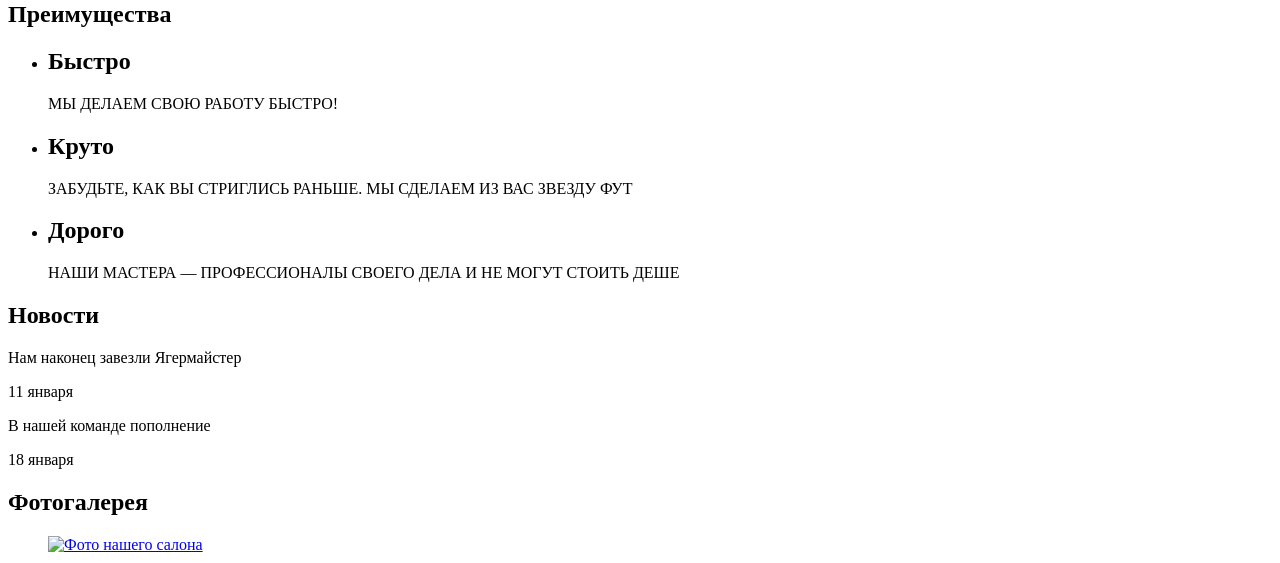
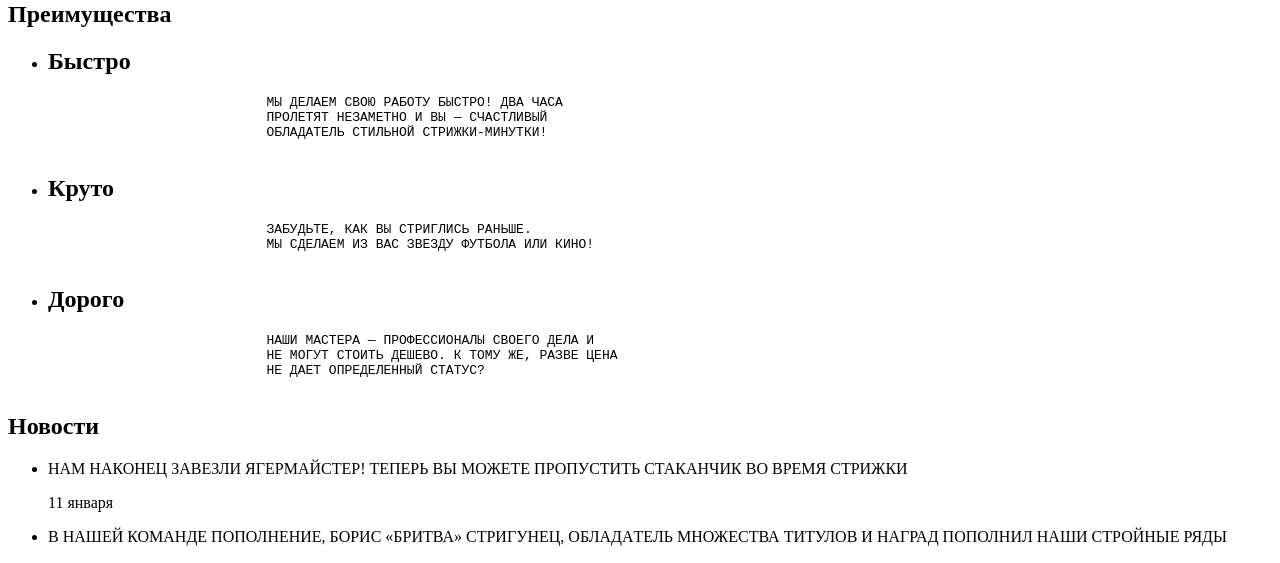
Before and after one commit to addicted-cyclist/borodinski, a plain HTML site: page index.html in a window 1280 px wide. Shown: the part 388-951 px from the top of the page. Drawn offline with Linux system fonts and the light colour scheme.

Commit message:
insert text in main's sections & add img to photogallery section

```diff
--- a/index.html
+++ b/index.html
@@ -34,37 +34,56 @@
             <ul>
                 <li>
                     <h2>Быстро</h2>
-                    <p>МЫ ДЕЛАЕМ СВОЮ РАБОТУ БЫСТРО!</p>
+                    <p>
+                        <pre>
+                            МЫ ДЕЛАЕМ СВОЮ РАБОТУ БЫСТРО! ДВА ЧАСА
+                            ПРОЛЕТЯТ НЕЗАМЕТНО И ВЫ — СЧАСТЛИВЫЙ
+                            ОБЛАДАТЕЛЬ СТИЛЬНОЙ СТРИЖКИ-МИНУТКИ!
+                        </pre>
+                    </p>
                 </li>
                 <li>
                     <h2>Круто</h2>
-                    <p>ЗАБУДЬТЕ, КАК ВЫ СТРИГЛИСЬ РАНЬШЕ. МЫ СДЕЛАЕМ ИЗ ВАС ЗВЕЗДУ ФУТ</p>
+                    <p>
+                        <pre>
+                            ЗАБУДЬТЕ, КАК ВЫ СТРИГЛИСЬ РАНЬШЕ.
+                            МЫ СДЕЛАЕМ ИЗ ВАС ЗВЕЗДУ ФУТБОЛА ИЛИ КИНО!
+                        </pre>
+                    </p>
                 </li>
                 <li>
                     <h2>Дорого</h2>
-                    <p>НАШИ МАСТЕРА — ПРОФЕССИОНАЛЫ СВОЕГО ДЕЛА И НЕ МОГУТ СТОИТЬ ДЕШЕ</p>
+                    <p>
+                        <pre>
+                            НАШИ МАСТЕРА — ПРОФЕССИОНАЛЫ СВОЕГО ДЕЛА И
+                            НЕ МОГУТ СТОИТЬ ДЕШЕВО. К ТОМУ ЖЕ, РАЗВЕ ЦЕНА
+                            НЕ ДАЕТ ОПРЕДЕЛЕННЫЙ СТАТУС?
+                        </pre>
+                    </p>
                 </li>
             </ul>
         </section>
 
         <section>
             <h2>Новости</h2>
-            <a href="#"></a>
-            <div>
-                <p>Нам наконец завезли Ягермайстер</p>
-                <time datetime="2024-01-11">11 января</time>
-            </div>
-            <div>
-                <p>В нашей команде пополнение</p>
-                <time datetime="2024-01-18">18 января</time>
-            </div>
+            <ul>
+                <li>
+                    <p>НАМ НАКОНЕЦ ЗАВЕЗЛИ ЯГЕРМАЙСТЕР! ТЕПЕРЬ ВЫ МОЖЕТЕ ПРОПУСТИТЬ СТАКАНЧИК ВО ВРЕМЯ СТРИЖКИ</p>
+                    <time datetime="2024-01-11">11 января</time>
+                </li>
+                <li>
+                    <p>В НАШЕЙ КОМАНДЕ ПОПОЛНЕНИЕ, БОРИС «БРИТВА» СТРИГУНЕЦ, ОБЛАДAТЕЛЬ МНОЖЕСТВА ТИТУЛОВ И НАГРАД ПОПОЛНИЛ НАШИ СТРОЙНЫЕ РЯДЫ</p>
+                    <time datetime="2024-01-18">18 января</time>
+                </li>
+            </ul>
+            <a href="news.html"></a>
         </section>
 
         <section>
             <h2>Фотогалерея</h2>
             <figure>
                 <a href="#">
-                    <img src="" alt="Фото нашего салона">
+                    <img src="img/Layer 21.png" alt="Фото нашего салона" width="328" height="165">
                 </a>
             </figure>
             <button type="button">Назад</button>
@@ -83,15 +102,14 @@
                 Пн-Пт: с 10:00 до 22:00<br>
                 Сб-Вс: с 10:00 до 19:00
             </p>
-            <a href="">Как проехать</a>
-            <a href="">Обратная связь</a>
+            <a href="map.html">Как проехать</a>
+            <a href="contacts.html">Обратная связь</a>
         </section>
 
         <section>
             <h2>Записаться</h2>
             <p>Укажите желаемую дату и время и мы свяжемся с вами для подтверждения брони</p>
             <!-- Здесь будет форма -->
-            <button type="submit">Отправить</button>
         </section>
     </main>
 
```
Also changed, not shown: img/Layer 21.png (added).
